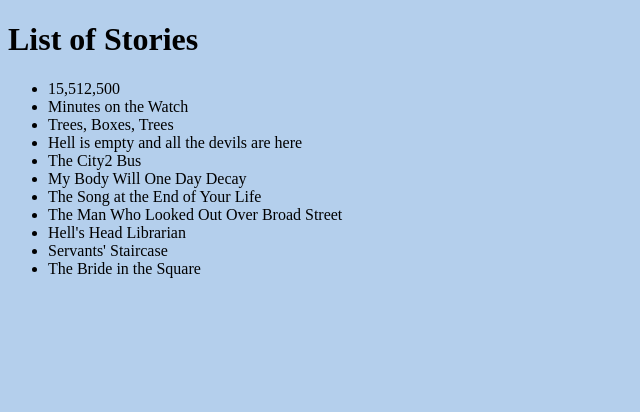
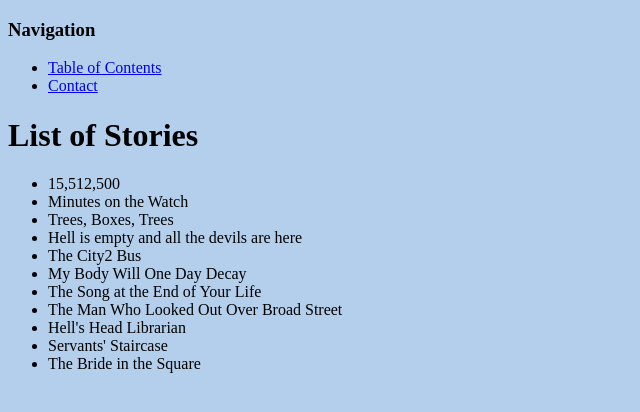
Before and after one commit to shcorreia/shcorreia.github.io, a plain HTML site: page tableofcontents.html in a window 1280 px wide. Shown: the whole page, without its empty margins (0-640 px from the left). Drawn offline with Linux system fonts and the light colour scheme.

Commit message:
Update tableofcontents.html

```diff
--- a/tableofcontents.html
+++ b/tableofcontents.html
@@ -8,6 +8,13 @@
   </head>
 
    <body>
+     <div class="navigation">
+    <h3> Navigation </h3>
+    <ul class="nav-main">
+      <li><a href="shcorreia.github.io/index.html">Table of Contents</a></li>
+      <li><a href="shcorreia.github.io/contact.html">Contact</a></li>
+    </ul>
+  </div>
 
   <h1>List of Stories</h1>
       <ul>
```
